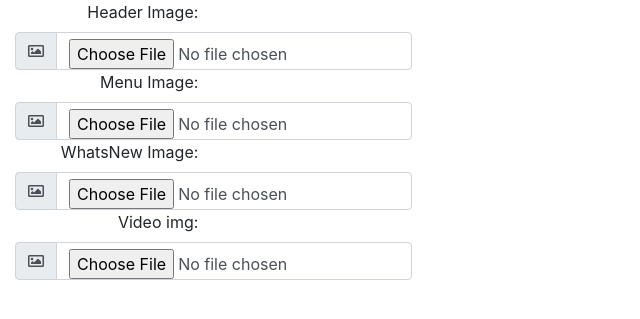
After one commit to MuhammadZainEjaz/Downtown-Foodie-website, a PHP site: page /imgs.php in a window 1280 px wide. The commit adds this page. Shown: the top 319 px of the page, without its empty margins (0-640 px from the left). Run offline with PHP 8.4, Linux system fonts and the light colour scheme; some libraries are stand-ins or nearby versions.

Commit message:
update files

```diff
--- a/Downtown-Foodie-website-master/add.php
+++ b/Downtown-Foodie-website-master/add.php
@@ -34,10 +34,8 @@
 </head>
 <body>
 <form action="add.php" method="post">
-    <h1>ADD NEW DATA</h1>
-    Name:<input type="text" name="user">
-    Email:<input type="mail" name="mail">
-    Password:<input type="password" name="pass">
+    <h1>ADD New Headings</h1>
+    Heading:<input type="text" name="user">
     <input type="submit" name="submit" value="enter">
 </form>
 </body>
--- a/Downtown-Foodie-website-master/delete.php
+++ b/Downtown-Foodie-website-master/delete.php
@@ -6,7 +6,7 @@
 ?>
 <head>
     <meta charset="UTF-8">
-    <title>ADD</title>
+    <title>Delete</title>
     <meta name="viewport" content="width=device-width,initial-scale=1.0">
     <link rel="stylesheet" href="css/bootstrap.css">
     <link rel="stylesheet" href="https://use.fontawesome.com/releases/v5.5.0/css/all.css">
@@ -34,9 +34,9 @@
 </head>
 <body>
 <form action="add.php" method="post">
-    <h1>Delete By ID</h1>
+    <h1>Delete Heading</h1>
 
-    ID:<input type="text" name="user">
+    Heading:<input type="text" name="user">
     <input type="submit" name="submit" value="enter">
 </form>
 </body>
--- a/Downtown-Foodie-website-master/homepage.php
+++ b/Downtown-Foodie-website-master/homepage.php
@@ -20,7 +20,7 @@
         <a href="add.php">ADD<br><br></a>
         <a href="update.php">UPDATE<br><br></a>
         <a href="delete.php"> DELETE<br><br></a>
-        <a href="photos/videos.php"> MANAGE PHOTOS/VIDEOS<br><br></a>
+        <a href="imgs.php"> MANAGE PHOTOS/VIDEOS<br><br></a>
     </ul>
 </div>
 </body>
--- /dev/null
+++ b/Downtown-Foodie-website-master/imgs.php
@@ -0,0 +1,68 @@
+<!DOCTYPE html>
+<html lang="en">
+<?php
+
+?>
+<head>
+    <meta charset="UTF-8">
+    <title>Photos/videos</title>
+    <meta name="viewport" content="width=device-width,initial-scale=1.0">
+    <link rel="stylesheet" href="css/bootstrap.css">
+    <link rel="stylesheet" href="https://use.fontawesome.com/releases/v5.5.0/css/all.css">
+    <link rel="stylesheet" href="https://fonts.googleapis.com/css?family=Bangers|Old+Standard+TT">
+</head>
+<body>
+
+<div class="d-none d-sm-block col-sm-3 col-md-4 col-lg-2 col-xl-2 mt-auto">
+    <label for="pro_img" class="float-md-right"><span class="d-sm-none d-md-inline"> Header </span> Image:</label>
+</div>
+<div class="col-sm-9 col-md-8 col-lg-4 col-xl-4 mt-3 mt-lg-0">
+    <div class="input-group">
+        <div class="input-group-prepend">
+            <div class="input-group-text"><i class="far fa-image"></i></div>
+        </div>
+        <input class="form-control" type="file" id="pro_image" name="pro_image">
+    </div>
+</div>
+<div class="d-none d-sm-block col-sm-3 col-md-4 col-lg-2 col-xl-2 mt-auto">
+    <label for="pro_img" class="float-md-right"><span class="d-sm-none d-md-inline"> Menu </span> Image:</label>
+</div>
+<div class="col-sm-9 col-md-8 col-lg-4 col-xl-4 mt-3 mt-lg-0">
+    <div class="input-group">
+        <div class="input-group-prepend">
+            <div class="input-group-text"><i class="far fa-image"></i></div>
+        </div>
+        <input class="form-control" type="file" id="pro_image" name="pro_image">
+    </div>
+</div>
+<div class="d-none d-sm-block col-sm-3 col-md-4 col-lg-2 col-xl-2 mt-auto">
+    <label for="pro_img" class="float-md-right"><span class="d-sm-none d-md-inline"> WhatsNew </span> Image:</label>
+</div>
+<div class="col-sm-9 col-md-8 col-lg-4 col-xl-4 mt-3 mt-lg-0">
+    <div class="input-group">
+        <div class="input-group-prepend">
+            <div class="input-group-text"><i class="far fa-image"></i></div>
+        </div>
+        <input class="form-control" type="file" id="pro_image" name="pro_image">
+    </div>
+</div>
+<div class="d-none d-sm-block col-sm-3 col-md-4 col-lg-2 col-xl-2 mt-auto">
+    <label for="pro_img" class="float-md-right"><span class="d-sm-none d-md-inline"> Video </span> img:</label>
+</div>
+<div class="col-sm-9 col-md-8 col-lg-4 col-xl-4 mt-3 mt-lg-0">
+    <div class="input-group">
+        <div class="input-group-prepend">
+            <div class="input-group-text"><i class="far fa-image"></i></div>
+        </div>
+        <input class="form-control" type="file" id="pro_image" name="pro_image">
+    </div>
+</div>
+
+
+
+
+
+</body>
+
+
+</html>
```
Also changed, not shown: Downtown-Foodie-website-master/update.php (+3 -5 lines).
